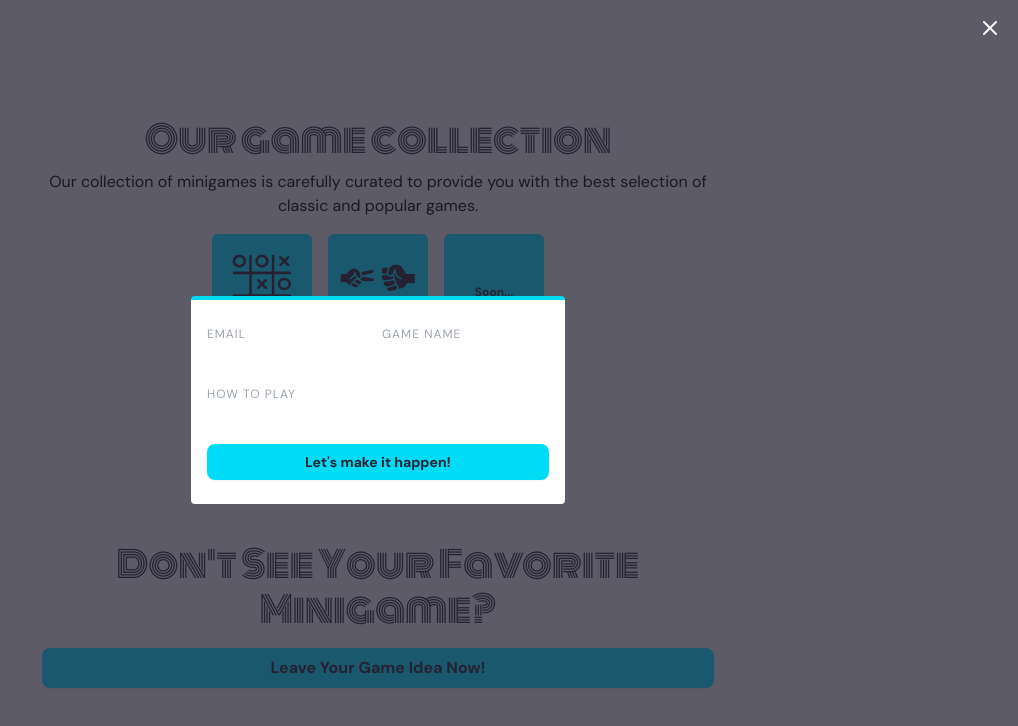
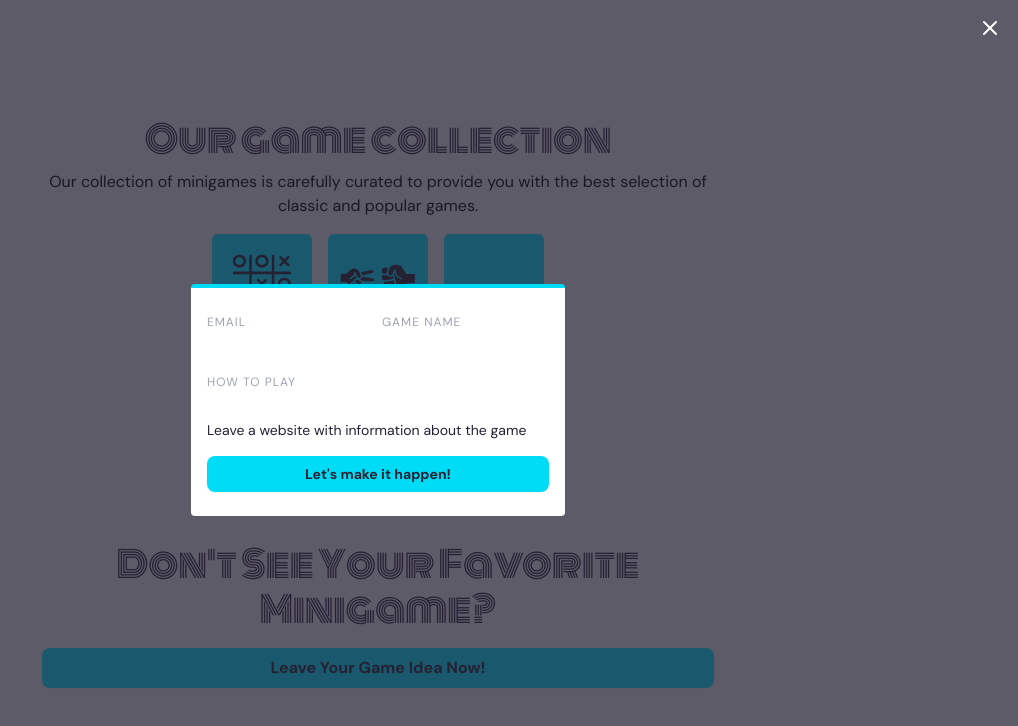
Before and after one commit to yosoypollito/games.hub, a Next.js app: page / in a window 1280 px wide. Both pictures are taken after a click on the button "Leave Your Game Idea Now!". Shown: the part 393-1119 px from the top of the page, without its empty margins (262-1280 px from the left). Built offline with nearby package versions, Linux system fonts and the light colour scheme.

Commit message:
feat: added paragraph to how_to_play

```diff
--- a/src/app/components/Home/LeaveYourIdeaSection.tsx
+++ b/src/app/components/Home/LeaveYourIdeaSection.tsx
@@ -53,6 +53,9 @@ export default function LeaveYourIdeaSection() {
               <FormGroup>
                 <Label htmlFor="how_to_play">How to play</Label>
                 <Field name="how_to_play" component={FormikInput} />
+                <p>
+                  Leave a website with information about the game
+                </p>
               </FormGroup>
               <SectionButton type="submit">Let&apos;s make it happen!</SectionButton>
             </Form>
```
